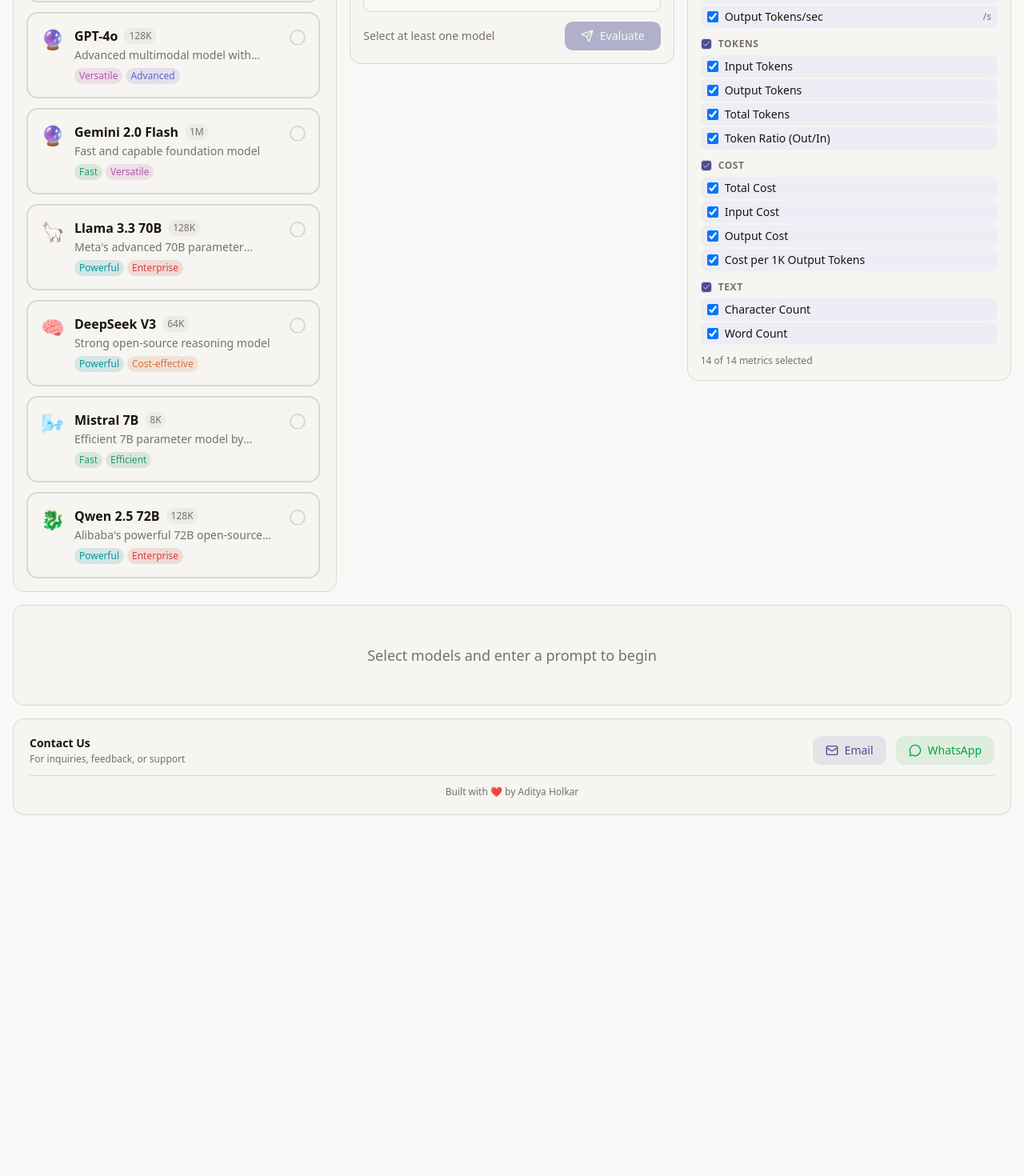
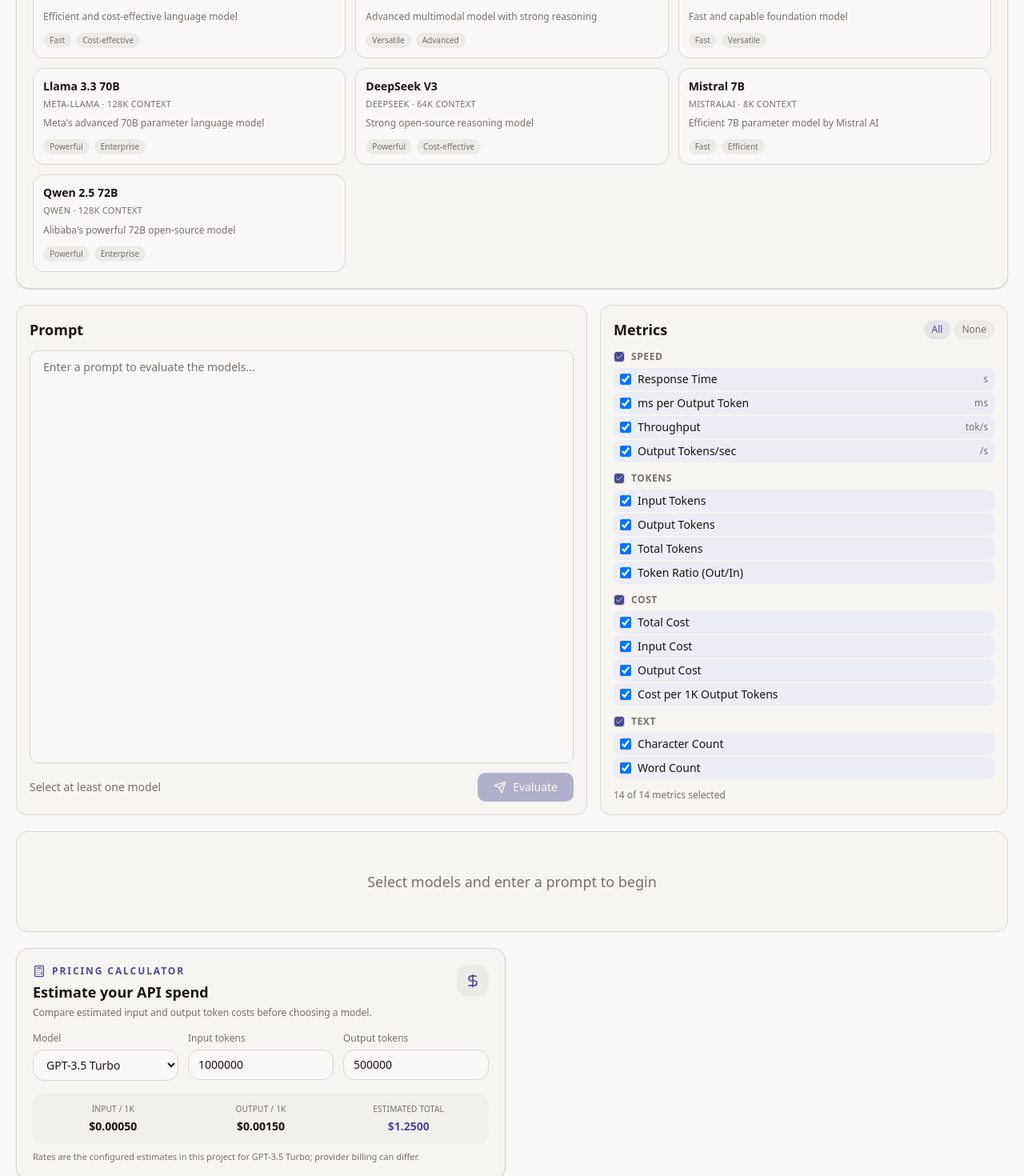
Before and after one commit to Aditya-Holkar/LLM-Evalution, a React (Vite) app: page / in a window 1280 px wide. Shown: the part 280-1750 px from the top of the page at 80% size. Before the commit the page ends 1315 px from the top, so only its background shows below. Built offline with nearby package versions, Linux system fonts and the light colour scheme.

Commit message:
feat: redesign LLM evaluation dashboard for model comparison

```diff
--- a/src/App.jsx
+++ b/src/App.jsx
@@ -1,9 +1,11 @@
 import { ThemeProvider } from '#/context/ThemeContext'
 import { AppProvider } from '#/context/AppContext'
 import HeaderBar from '#/components/HeaderBar'
-import ModelCardGrid from '#/components/ModelCardGrid'
+import ModelCatalog from '#/components/ModelCatalog'
 import PromptInput from '#/components/PromptInput'
 import MetricsSelector from '#/components/MetricsSelector'
+import ComparisonSummary from '#/components/ComparisonSummary'
+import PricingCalculator from '#/components/PricingCalculator'
 import ChartsPanel from '#/components/ChartsPanel'
 import ExportPanel from '#/components/ExportPanel'
 import Footer from '#/components/Footer'
@@ -16,21 +18,19 @@
       <AppProvider>
         <div className="min-h-screen bg-background">
           <PasswordGate />
-          <div className="max-w-7xl mx-auto p-3 sm:p-4 space-y-3 sm:space-y-4">
+          <div className="max-w-7xl mx-auto p-3 sm:p-5 space-y-4 sm:space-y-5">
             <HeaderBar />
-            <div className="grid grid-cols-1 sm:grid-cols-2 lg:grid-cols-3 gap-3 sm:gap-4">
-              <div className="sm:col-span-2 lg:col-span-1 order-2 sm:order-1">
-                <ModelCardGrid />
-              </div>
-              <div className="order-3 sm:order-2">
-                <PromptInput />
-              </div>
-              <div className="sm:col-span-2 lg:col-span-1 order-1 sm:order-3">
-                <MetricsSelector />
-              </div>
+            <ModelCatalog />
+            <div className="grid grid-cols-1 lg:grid-cols-[1.4fr_1fr] gap-4">
+              <PromptInput />
+              <MetricsSelector />
             </div>
             <ResultsGrid />
-            <ChartsPanel />
+            <ComparisonSummary />
+            <div className="grid grid-cols-1 xl:grid-cols-2 gap-4">
+              <PricingCalculator />
+              <ChartsPanel />
+            </div>
             <ExportPanel />
             <Footer />
           </div>
```
